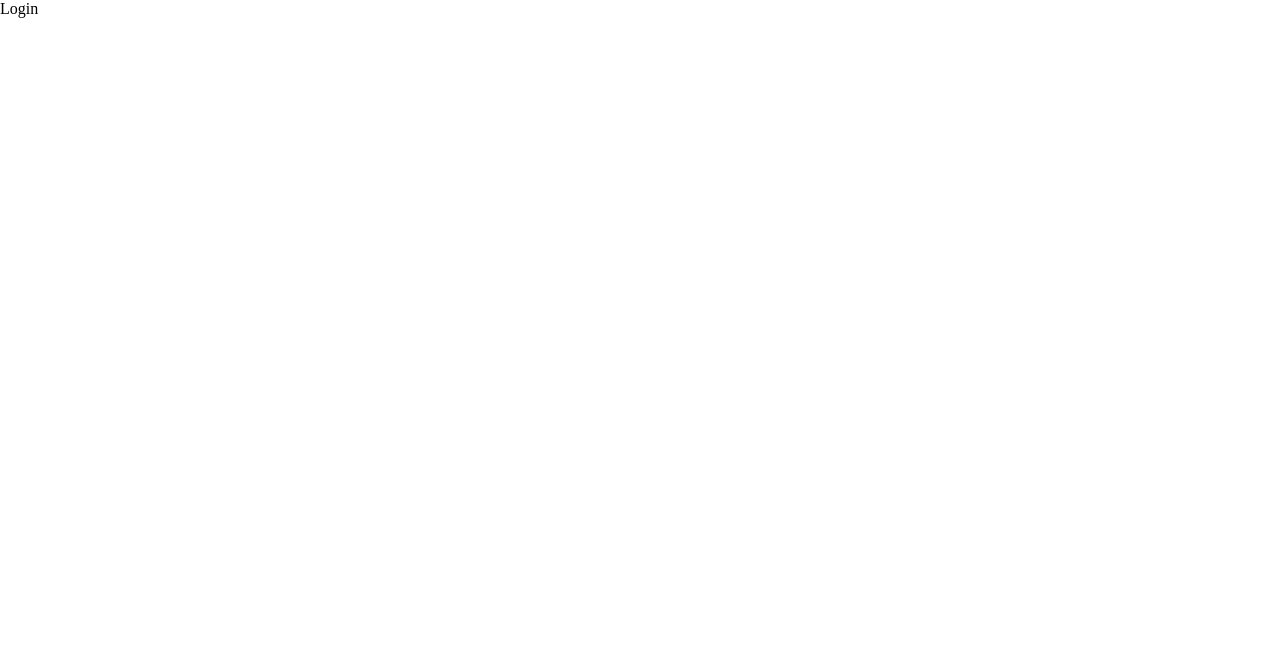
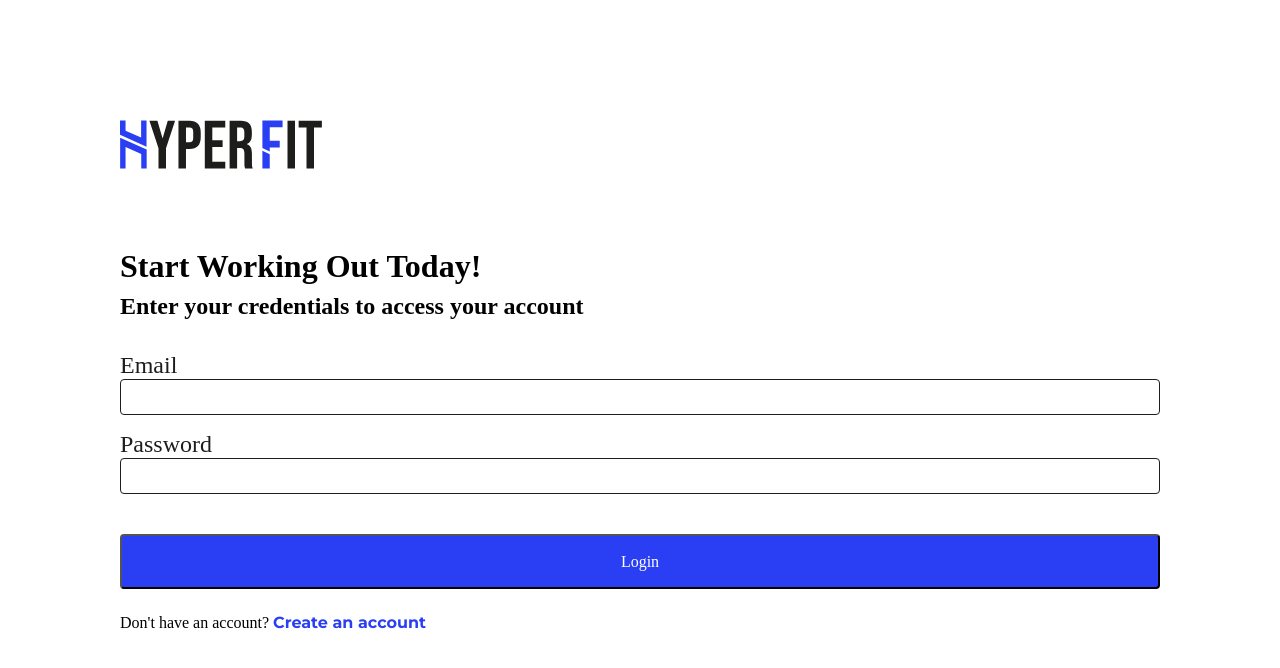
Before and after one commit to Fishington/CMPT315_Gym, a React (Vite) app: page / in a window 1280 px wide. Shown: the top 668 px of the page. Built offline with nearby package versions, Linux system fonts and the light colour scheme.

Commit message:
Pushing Login Screen

```diff
--- a/package.json
+++ b/package.json
@@ -24,6 +24,7 @@
     "eslint-plugin-react-hooks": "^5.0.0",
     "eslint-plugin-react-refresh": "^0.4.16",
     "globals": "^15.14.0",
+    "sass-embedded": "^1.83.4",
     "vite": "^6.0.5"
   }
 }
--- a/src/pages/Login/Login.jsx
+++ b/src/pages/Login/Login.jsx
@@ -1,6 +1,70 @@
+import "./Login.scss";
+import { useState } from "react";
+
 function Login() {
+    const [email, setEmail] = useState("");
+    const [password, setPassword] = useState("");
+
+    const login = () => {
+        if (!email || !password) {
+            alert("Please enter email and password.");
+            return;
+        }
+
+        alert(`Email: ${email}\nPassword: ${password}`);
+
+        const userDTO = {
+            email,
+            password,
+        };
+
+        console.log("Logging in with:", userDTO);
+    };
+
+
+
     return (
-        <div>Login</div>
+        <div class ="flex-container">
+            <div className="logo">
+                <svg xmlns="http://www.w3.org/2000/svg" width="202" height="49" viewBox="0 0 202 49" fill="none">
+                <path d="M5.5527 48.5H0.137104V17.7831L26.6667 29.5671V48.5H21.2511V33.8879L5.5527 26.9746V48.5Z" fill="#2A3FF4"/>
+                <path d="M0 14.7979V0.5H5.5527V10.6342L21.114 17.4689V0.5H26.5296V26.739L0 14.7979Z" fill="#2A3FF4"/>
+                <path d="M38.4938 28.1565L29.4144 0.713329H37.4016L42.5216 18.2579H42.6581L47.7781 0.713329H55.0826L46.0032 28.1565V48.5H38.4938V28.1565Z" fill="#1D1D1B"/>
+                <path d="M58.4656 0.713329H69.5248C73.2567 0.713329 76.0556 1.71457 77.9216 3.71706C79.7875 5.71955 80.7205 8.65502 80.7205 12.5235V17.2339C80.7205 21.1023 79.7875 24.0378 77.9216 26.0403C76.0556 28.0428 73.2567 29.044 69.5248 29.044H65.9749V48.5H58.4656V0.713329ZM69.5248 22.2173C70.7536 22.2173 71.6638 21.876 72.2554 21.1933C72.8926 20.5107 73.2112 19.3501 73.2112 17.7117V12.0456C73.2112 10.4072 72.8926 9.24666 72.2554 8.564C71.6638 7.88133 70.7536 7.54 69.5248 7.54H65.9749V22.2173H69.5248Z" fill="#1D1D1B"/>
+                <path d="M84.7989 0.713329H105.279V7.54H92.3082V20.1693H102.617V26.996H92.3082V41.6733H105.279V48.5H84.7989V0.713329Z" fill="#1D1D1B"/>
+                <path d="M109.599 0.713329H120.726C124.595 0.713329 127.417 1.62355 129.191 3.444C130.966 5.21893 131.854 7.97235 131.854 11.7043V14.6397C131.854 19.6004 130.215 22.7407 126.939 24.0605V24.1971C128.759 24.7432 130.033 25.8582 130.762 27.5421C131.535 29.226 131.922 31.4788 131.922 34.3005V42.6973C131.922 44.0627 131.968 45.1777 132.059 46.0424C132.15 46.8616 132.377 47.6808 132.741 48.5H125.095C124.822 47.7263 124.64 46.9981 124.549 46.3155C124.458 45.6328 124.413 44.404 124.413 42.6291V33.8909C124.413 31.7064 124.049 30.1818 123.321 29.3171C122.638 28.4524 121.432 28.02 119.702 28.02H117.108V48.5H109.599V0.713329ZM119.839 21.1933C121.341 21.1933 122.456 20.8065 123.184 20.0328C123.958 19.2591 124.345 17.962 124.345 16.1416V12.4552C124.345 10.7258 124.026 9.47422 123.389 8.70053C122.797 7.92684 121.841 7.54 120.522 7.54H117.108V21.1933H119.839Z" fill="#1D1D1B"/>
+                <path d="M142.4 27.9587L142.4 0.5H162.568V7.35714H149.757V20.6681H159.745V27.5252H149.757V31.534L142.4 27.9587Z" fill="#2A3FF4"/>
+                <path d="M149.757 34.1807L142.4 30.668V48.5H149.757V34.1807Z" fill="#2A3FF4"/>
+                <path d="M167.5 0.713329H175.01V48.5H167.5V0.713329Z" fill="#1D1D1B"/>
+                <path d="M186.505 7.54H178.654V0.713329H201.865V7.54H194.014V48.5H186.505V7.54Z" fill="#1D1D1B"/>
+                </svg>
+            </div>
+
+            <h1>
+                Start Working Out Today!
+            </h1>
+            <h2>
+                Enter your credentials to access your account
+            </h2>
+
+            <div class = "login">
+                <label for="Email"> Email</label><br></br>
+                <input type="text" name="Email" id="Email"/><br></br>
+
+                <label for="Password"> Password</label><br></br>
+                <input type="text" name="Password" id="Password"/><br></br>
+            </div>
+            <div class="LoginBTN">
+                <button type="submit" padding="10px" onclick={login}>Login</button>
+            </div>
+
+            <p>Don't have an account? <a href="/createanaccount">Create an account</a></p>
+
+
+            <script>
+
+            </script>
+        </div>
     );
 }
 
--- a/src/pages/Login/Login.scss
+++ b/src/pages/Login/Login.scss
@@ -0,0 +1,68 @@
+.logo {
+    width: 400px;
+    height: 48px;
+    padding-bottom: 128px;
+}
+
+h1 {
+    padding-bottom: 8px;
+}
+h2 {
+    padding-bottom: 32px;
+}
+
+label {
+    color: #1D1D1B;
+    font-size: 24px;
+    font-style: normal;
+    font-weight: 400;
+    line-height: normal;
+    margin-bottom: 16px;
+}
+
+input {
+    border-radius: 4px;
+    border: 1px solid #1d1d1b;
+    padding-bottom: 16px;
+    width: 100%;
+    margin-bottom: 16px;
+}
+.login {
+    padding-bottom: 24px;
+}
+
+button {
+    color: white;
+    width: 100%;
+    height: 55px;
+    padding: 8px 0px;
+    justify-content: center;
+    align-items: center;
+    gap: 16px;
+    align-self: stretch;
+    border-radius: 4px;
+    background: #2A3FF4;
+    margin-bottom: 24px;
+}
+button:hover {
+    cursor: pointer;
+    background-color: #4254f7;
+}
+
+a {
+    color: #2A3FF4;
+    font-family: Montserrat;
+    font-size: 16px;
+    font-style: normal;
+    font-weight: 700;
+    line-height: normal;
+    text-decoration: none;
+}
+
+.flex-container {
+    padding: 120px;
+    display: flex;
+    flex-direction: column;
+    justify-content: left;
+    align-items: left;
+}
```
Also changed, not shown: 1 other file (tests, documents, lock files or other folders).
